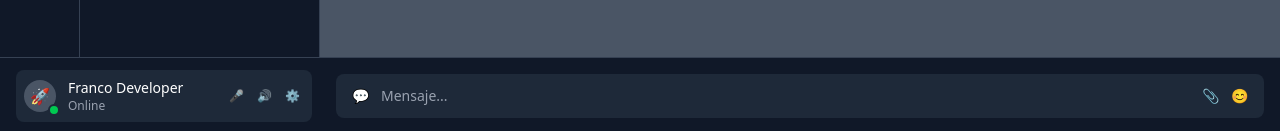
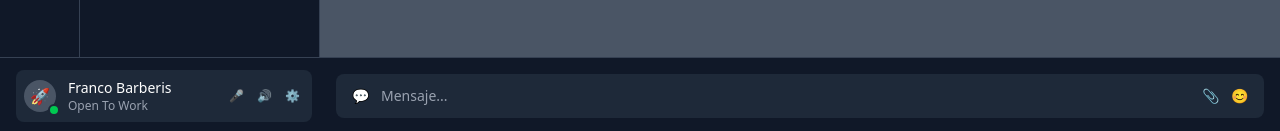
Before and after one commit to FrancoBarberis/Portfolio-Franco, a React (Vite) app: page / in a window 1280 px wide. Shown: the part 666-797 px from the top of the page. Built offline with nearby package versions, Linux system fonts and the light colour scheme.

Commit message:
User Profile normalized

```diff
--- a/src/components/UserProfile.jsx
+++ b/src/components/UserProfile.jsx
@@ -1,10 +1,15 @@
-function UserProfile({ name = "Franco", avatar = "👤", status = "online" }) {
+function UserProfile({ name = "Franco Barberis", avatar = "👤", status = "open to work" }) {
   const statusColors = {
     online: "bg-green-500",
     away: "bg-yellow-500",
     busy: "bg-red-500",
     offline: "bg-gray-500"
   };
+
+  // "open to work" usa el color de "online"
+  const normalized = (status || "").toLowerCase();
+  const colorKey = normalized === "open to work" ? "online" : normalized;
+  const statusClass = statusColors[colorKey] || statusColors.online;
 
   return (
     <div className="flex items-center gap-3 p-2 bg-gray-800 rounded-lg hover:bg-gray-700 transition-colors duration-200 cursor-pointer">
@@ -14,7 +19,7 @@ function UserProfile({ name = "Franco", avatar = "👤", status = "online" }) {
           {avatar}
         </div>
         {/* Indicador de estado */}
-        <div className={`absolute -bottom-1 -right-1 w-3 h-3 rounded-full border-2 border-gray-800 ${statusColors[status]}`}></div>
+        <div className={`absolute -bottom-1 -right-1 w-3 h-3 rounded-full border-2 border-gray-800 ${statusClass}`}></div>
       </div>
 
       {/* Información del usuario */}
--- a/src/layout/DiscordWindow.jsx
+++ b/src/layout/DiscordWindow.jsx
@@ -1,6 +1,6 @@
 import { UserProfile } from '../components';
 
-function DiscordWindow({ children }) {
+function DiscordWindow({ children, userName = "Franco Barberis", userAvatar = "🚀", userStatus = "open to work" }) {
   return (
     <div className="h-screen w-full bg-gray-800 flex flex-col overflow-hidden">
       {/* Barra de título vacía */}
@@ -16,11 +16,11 @@ function DiscordWindow({ children }) {
                       px-2 py-2 md:px-0 md:py-3 md:pr-4
                       md:grid md:grid-cols-[5rem_15rem_1fr]">
         {/* Perfil: en desktop ocupa las 2 primeras columnas (ServerSidebar 5rem + ChannelSidebar 15rem) */}
-        <div className="flex-shrink-0 w-48 px-2 md:w-auto md:px-4 md:col-span-2">
+        <div className="px-2 md:px-4 md:col-span-2">
           <UserProfile
-            name="Franco Developer"
-            avatar="🚀"
-            status="online"
+            name={userName}
+            avatar={userAvatar}
+            status={userStatus}
           />
         </div>
 
```
